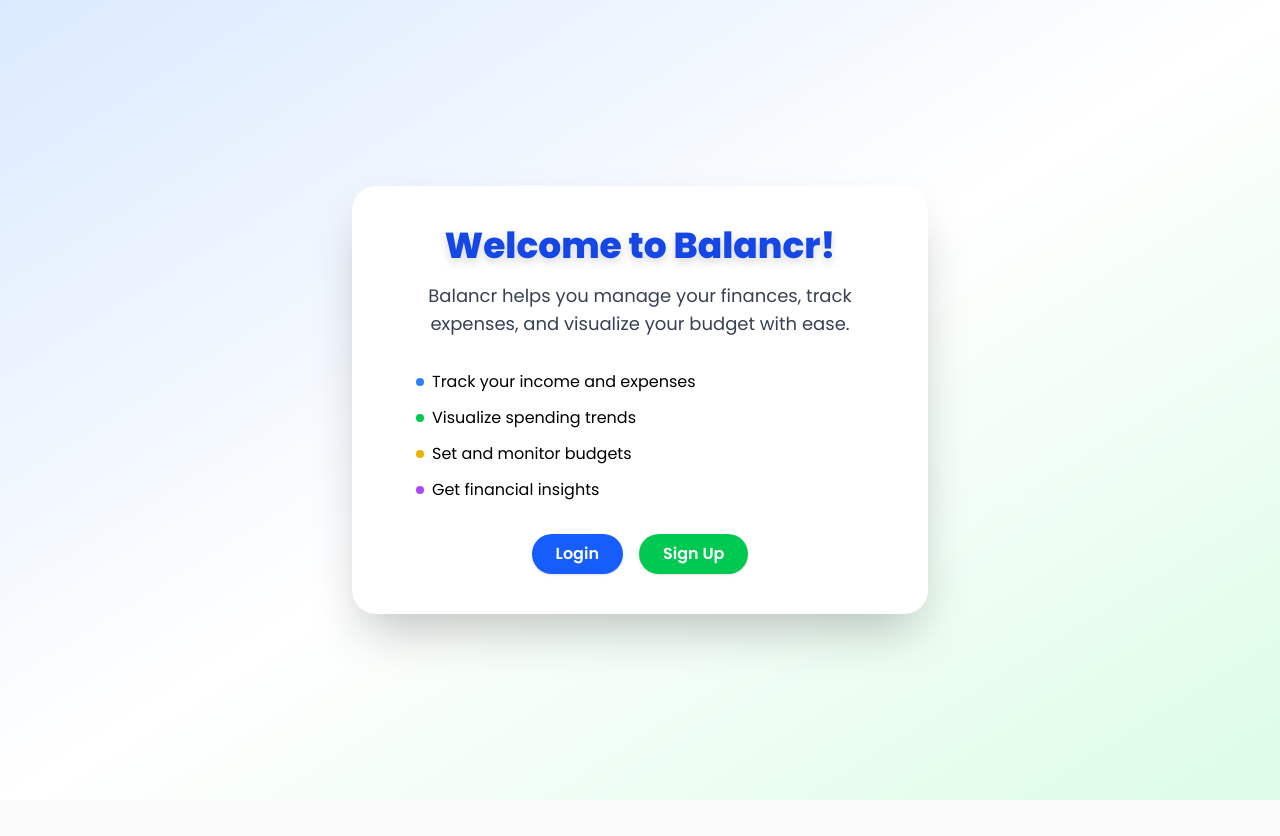
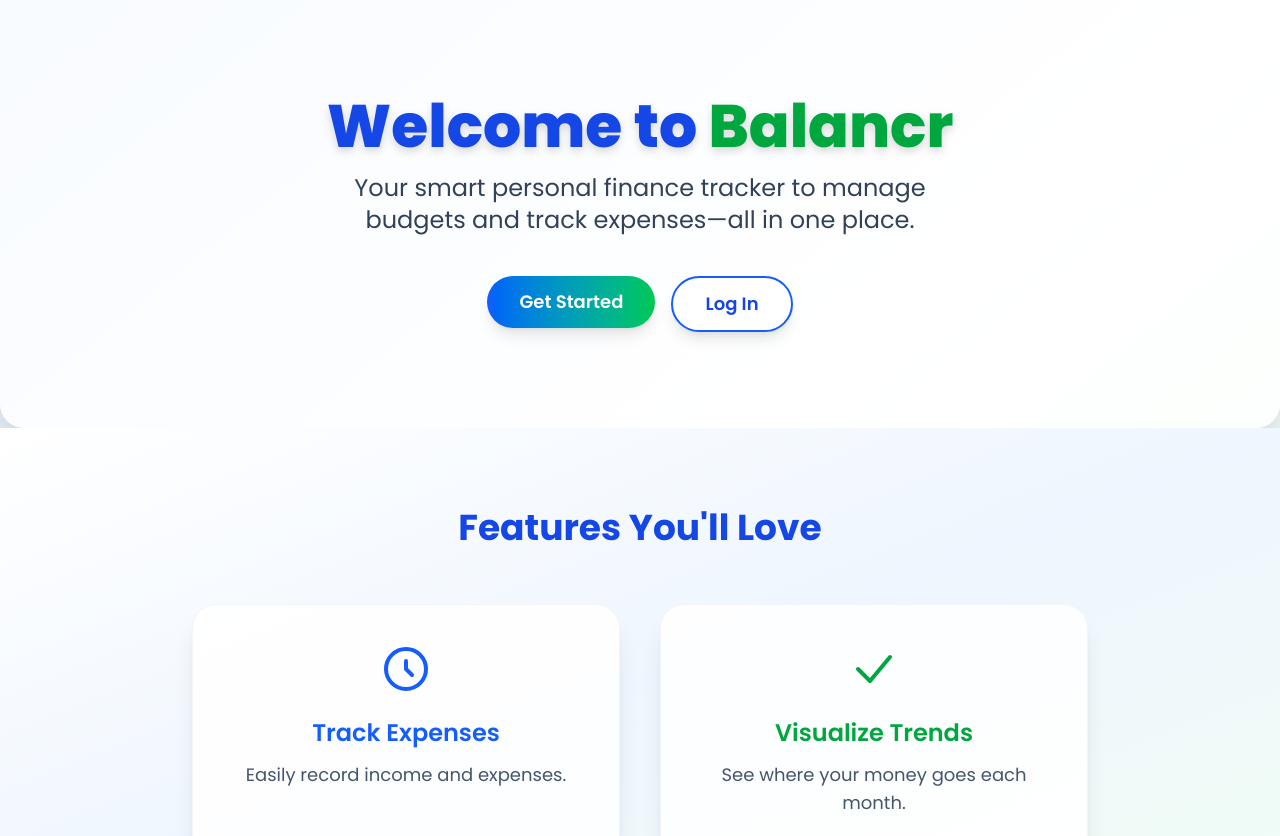
Before and after one commit to RohanDaivajna/Balancr_frontend, a React (Vite) app: page / in a window 1280 px wide. Shown: the top 836 px of the page. Before the commit the page ends 800 px from the top, so only its background shows below. Built offline with nearby package versions, Linux system fonts and the light colour scheme; a web font is replaced by a local one.

Commit message:
landing page added

```diff
--- a/package.json
+++ b/package.json
@@ -12,6 +12,7 @@
   "dependencies": {
     "axios": "^1.9.0",
     "emoji-picker-react": "^4.12.2",
+    "framer-motion": "^12.15.0",
     "moment": "^2.30.1",
     "react": "^19.1.0",
     "react-dom": "^19.1.0",
--- a/src/pages/Dashboard/HomePage.jsx
+++ b/src/pages/Dashboard/HomePage.jsx
@@ -1,41 +1,115 @@
 import React from "react";
 import { Link } from "react-router-dom";
+import { motion } from "framer-motion";
 
-const HomePage = () => (
-  <div className="min-h-screen flex flex-col justify-center items-center bg-gradient-to-br from-blue-100 via-white to-green-100 px-4">
-    <div className="bg-white rounded-3xl shadow-2xl p-10 max-w-xl w-full text-center">
-      <h1 className="text-4xl font-extrabold text-blue-700 mb-4 drop-shadow-lg">Welcome to Balancr!</h1>
-      <p className="text-lg text-gray-700 mb-8">
-        Balancr helps you manage your finances, track expenses, and visualize your budget with ease.
-      </p>
-      <ul className="text-left max-w-md mx-auto mb-8 space-y-3">
-        <li className="flex items-center gap-2">
-          <span className="inline-block w-2 h-2 bg-blue-500 rounded-full"></span>
-          Track your income and expenses
-        </li>
-        <li className="flex items-center gap-2">
-          <span className="inline-block w-2 h-2 bg-green-500 rounded-full"></span>
-          Visualize spending trends
-        </li>
-        <li className="flex items-center gap-2">
-          <span className="inline-block w-2 h-2 bg-yellow-500 rounded-full"></span>
-          Set and monitor budgets
-        </li>
-        <li className="flex items-center gap-2">
-          <span className="inline-block w-2 h-2 bg-purple-500 rounded-full"></span>
-          Get financial insights
-        </li>
-      </ul>
-      <div className="flex justify-center gap-4">
-        <Link to="/login">
-          <button className="px-6 py-2 bg-blue-600 text-white rounded-full font-semibold shadow hover:bg-blue-700 transition">Login</button>
-        </Link>
-        <Link to="/signup">
-          <button className="px-6 py-2 bg-green-500 text-white rounded-full font-semibold shadow hover:bg-green-600 transition">Sign Up</button>
-        </Link>
-      </div>
+const fadeIn = {
+  hidden: { opacity: 0, y: 30 },
+  visible: (delay = 0) => ({
+    opacity: 1,
+    y: 0,
+    transition: { duration: 0.6, delay },
+  }),
+};
+
+const featureIcons = {
+  blue: (
+    <svg className="w-12 h-12 text-blue-600 mx-auto" fill="none" stroke="currentColor" strokeWidth="2" viewBox="0 0 24 24">
+      <path d="M12 8v4l3 3" strokeLinecap="round" strokeLinejoin="round"/>
+      <circle cx="12" cy="12" r="10" stroke="currentColor"/>
+    </svg>
+  ),
+  green: (
+    <svg className="w-12 h-12 text-green-600 mx-auto" fill="none" stroke="currentColor" strokeWidth="2" viewBox="0 0 24 24">
+      <path d="M4 12l6 6L20 6" strokeLinecap="round" strokeLinejoin="round"/>
+    </svg>
+  ),
+};
+
+const HomePage = () => {
+  return (
+    <div className="flex flex-col min-h-screen bg-gradient-to-br from-blue-100 via-white to-green-100 text-gray-800">
+      {/* Hero Section */}
+      <motion.header
+        className="flex flex-col items-center justify-center text-center px-6 py-24 bg-white/80 shadow-2xl rounded-b-3xl"
+        initial="hidden"
+        animate="visible"
+        variants={fadeIn}
+      >
+        <motion.h1
+          className="text-5xl sm:text-6xl font-extrabold mb-4 text-blue-700 drop-shadow-lg"
+          variants={fadeIn}
+          custom={0.1}
+        >
+          Welcome to <span className="text-green-600">Balancr</span>
+        </motion.h1>
+        <motion.p
+          className="text-xl sm:text-2xl text-slate-700 mb-10 max-w-2xl"
+          variants={fadeIn}
+          custom={0.2}
+        >
+          Your smart personal finance tracker to manage budgets and track expenses—all in one place.
+        </motion.p>
+        <motion.div
+          className="flex flex-col sm:flex-row gap-4"
+          variants={fadeIn}
+          custom={0.3}
+        >
+          <Link to="/signup">
+            <button className="px-8 py-3 rounded-full font-semibold shadow-lg transition text-white bg-gradient-to-r from-blue-600 to-green-500 hover:from-blue-700 hover:to-green-600 text-lg">
+              Get Started
+            </button>
+          </Link>
+          <Link to="/login">
+            <button className="px-8 py-3 rounded-full font-semibold shadow-lg transition text-blue-700 bg-white border-2 border-blue-600 hover:bg-blue-50 text-lg">
+              Log In
+            </button>
+          </Link>
+        </motion.div>
+      </motion.header>
+
+      {/* Features Section */}
+      <section className="px-6 py-20 bg-gradient-to-br from-white via-blue-50 to-green-50">
+        <motion.h2
+          className="text-3xl sm:text-4xl font-bold text-center mb-14 text-blue-700"
+          initial="hidden"
+          whileInView="visible"
+          viewport={{ once: true }}
+          variants={fadeIn}
+        >
+          Features You'll Love
+        </motion.h2>
+        <div className="grid grid-cols-1 md:grid-cols-2 gap-10 max-w-4xl mx-auto">
+          {[
+            { title: "Track Expenses", color: "blue", desc: "Easily record income and expenses." },
+            { title: "Visualize Trends", color: "green", desc: "See where your money goes each month." },
+          ].map(({ title, color, desc }, i) => (
+            <motion.div
+              key={title}
+              className="bg-white/90 p-10 rounded-3xl shadow-xl text-center border border-slate-100 hover:shadow-2xl transition-all duration-300 flex flex-col items-center"
+              initial="hidden"
+              whileInView="visible"
+              viewport={{ once: true }}
+              variants={fadeIn}
+              custom={0.2 + i * 0.1}
+            >
+              <div className="flex items-center justify-center mb-6">
+                {featureIcons[color]}
+              </div>
+              <h3 className={`text-2xl font-semibold mb-3 text-${color}-600`}>{title}</h3>
+              <p className="text-slate-600 text-lg">{desc}</p>
+            </motion.div>
+          ))}
+        </div>
+      </section>
+
+      {/* Footer */}
+      <footer className="bg-white/80 border-t mt-auto rounded-t-3xl shadow-inner">
+        <div className="max-w-6xl mx-auto px-6 py-10 flex flex-col sm:flex-row justify-between items-center text-sm text-slate-600">
+          <p>&copy; {new Date().getFullYear()} Balancr. All rights reserved.</p>
+        </div>
+      </footer>
     </div>
-  </div>
-);
+  );
+};
 
 export default HomePage;
```
Also changed, not shown: 1 other file (tests, documents, lock files or other folders).
